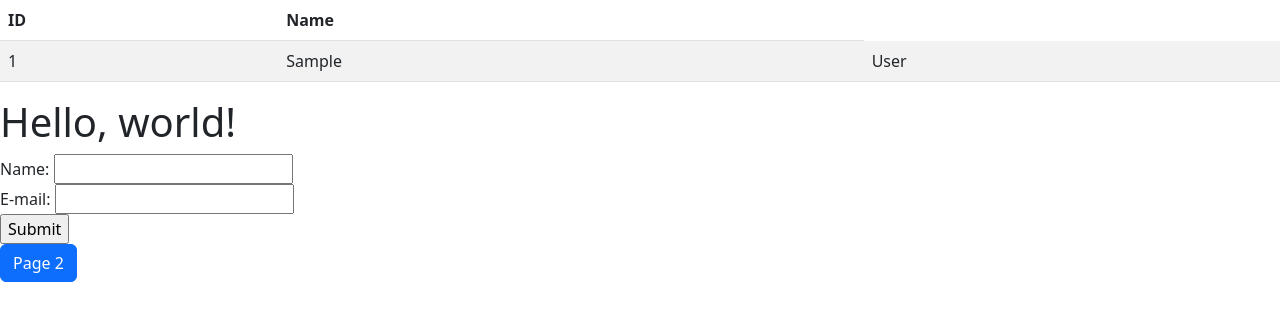
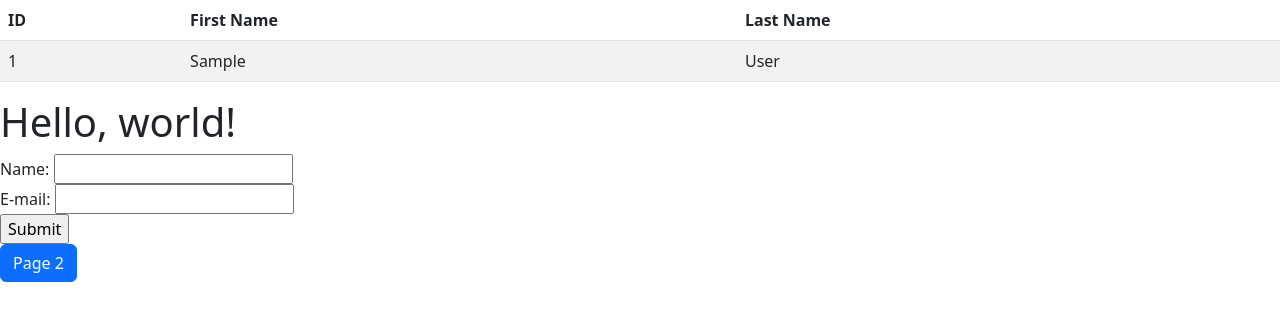
Before and after one commit to ddavydova/MIS4013HW3, a PHP site: page / in a window 1280 px wide. Shown: the top 321 px of the page. Run offline with PHP 8.4, Linux system fonts and the light colour scheme; tables that the repository leaves empty or names only in its code hold one stand-in row (values such as "Sample post").

Commit message:
Update index.php

```diff
--- a/index.php
+++ b/index.php
@@ -11,7 +11,8 @@
   <thead>
     <tr>
       <th>ID</th>
-      <th>Name</th>
+      <th>First Name</th>
+      <th>Last Name</th>
     </tr>
   </thead>
   <tbody>
```
